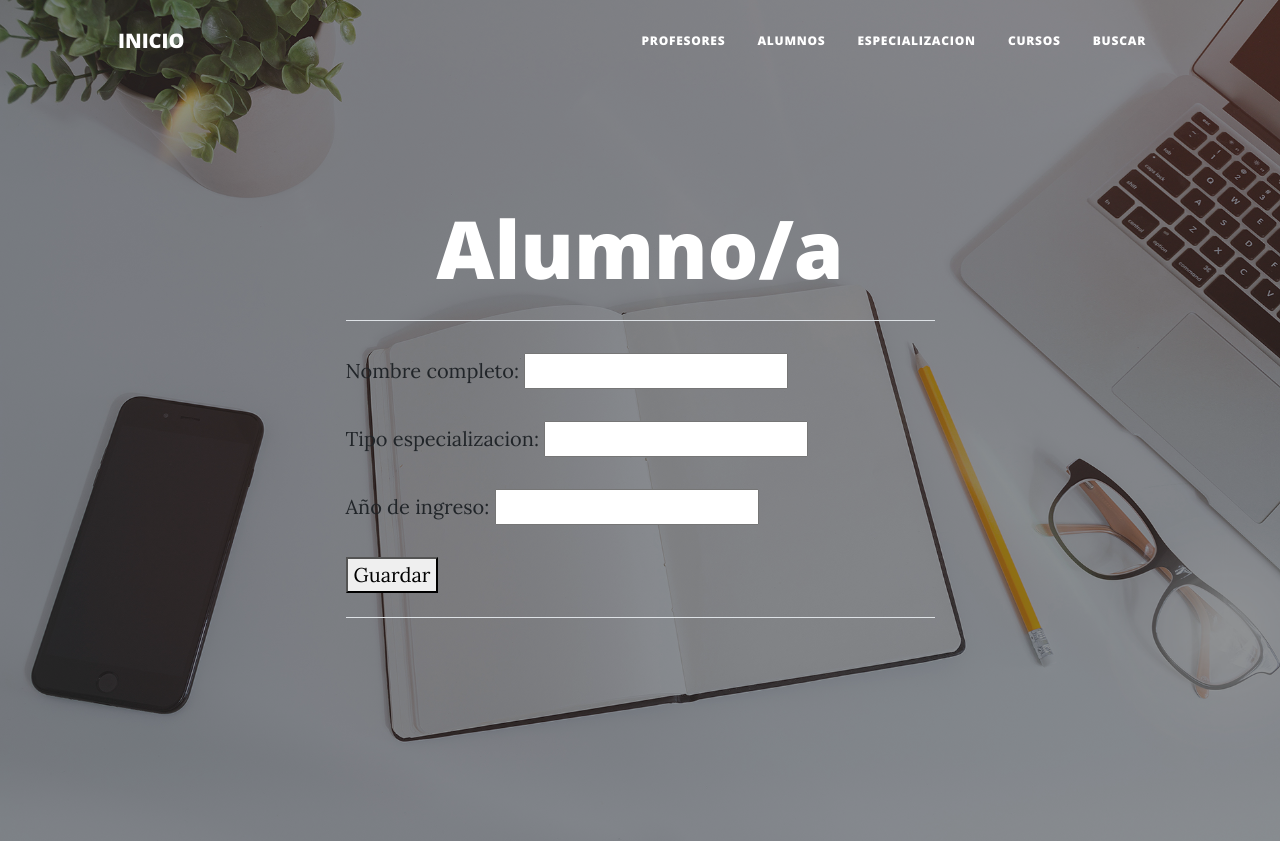
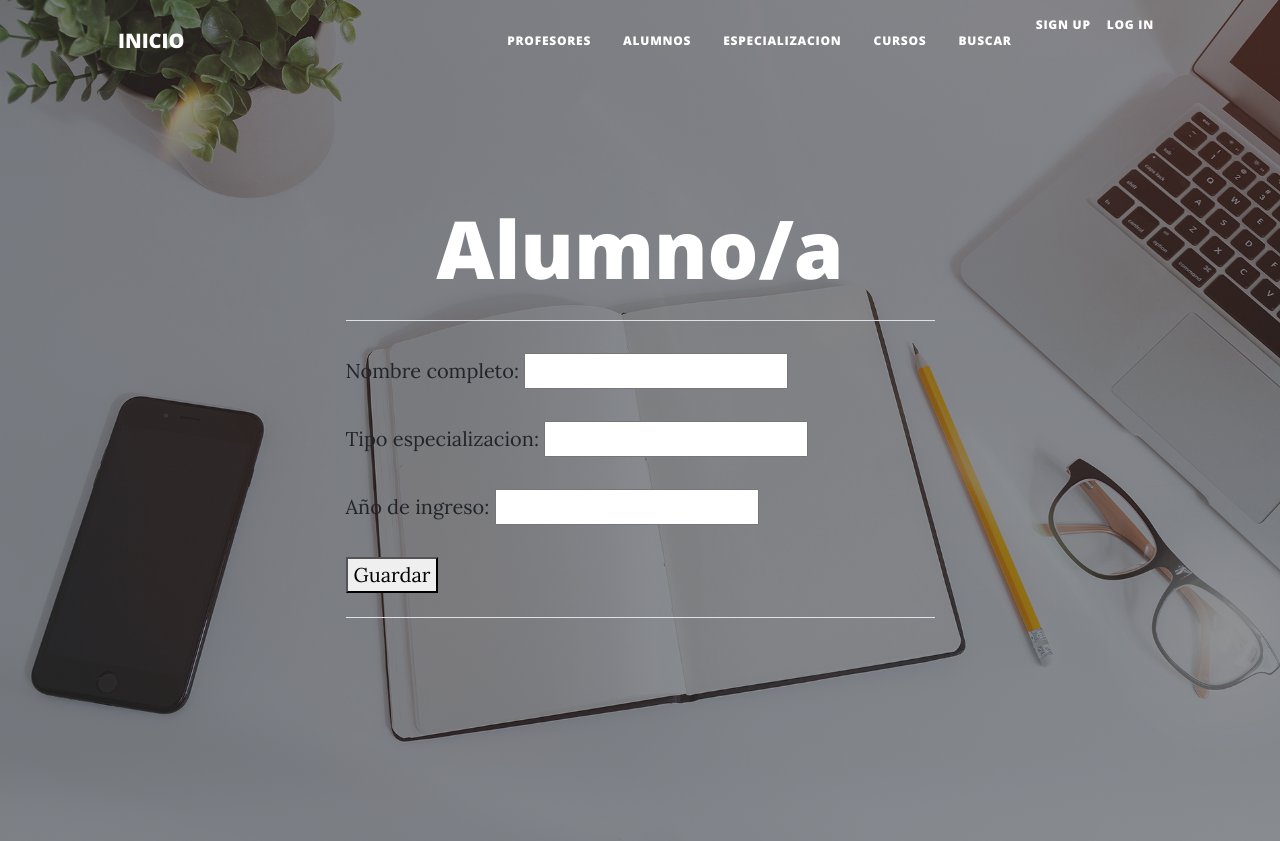
Before and after one commit to CuRD4CC/post-entrega, a Django app: page /alumno/ in a window 1280 px wide. Shown: the top 841 px of the page. Run offline with Django 5.2, Linux system fonts and the light colour scheme; some libraries are stand-ins or nearby versions.

Commit message:
pequeños cambios

```diff
--- a/proyecto/settings.py
+++ b/proyecto/settings.py
@@ -37,7 +37,8 @@ INSTALLED_APPS = [
     'django.contrib.sessions',
     'django.contrib.messages',
     'django.contrib.staticfiles',
-    'home'
+    'home',
+    # 'tratamientos'
 ]
 
 MIDDLEWARE = [
--- a/proyecto/urls.py
+++ b/proyecto/urls.py
@@ -19,5 +19,6 @@ from django.urls import path, include
 
 urlpatterns = [
     path('admin/', admin.site.urls),
-    path('', include('home.urls'))
+    path('', include('home.urls')),
+    # path('tratamientos', include('tratamientos.urls'))
 ]
--- a/templates/base.html
+++ b/templates/base.html
@@ -34,6 +34,8 @@
                         <li class="nav-item"><a class="nav-link px-lg-3 py-3 py-lg-4" href={% url "especializacion" %}>Especializacion</a></li>
                         <li class="nav-item"><a class="nav-link px-lg-3 py-3 py-lg-4" href={% url "curso" %}>Cursos</a></li>
                         <li class="nav-item"><a class="nav-link px-lg-3 py-3 py-lg-4" href={% url "buscar" %}>Buscar</a></li>
+                        <li class="nav-item"><a class="nav-link" href="#!">Sign Up</a></li>
+                        <li class="nav-item"><a class="nav-link" href="#!">Log In</a></li>
                     </ul>
                 </div>
             </div>
```
